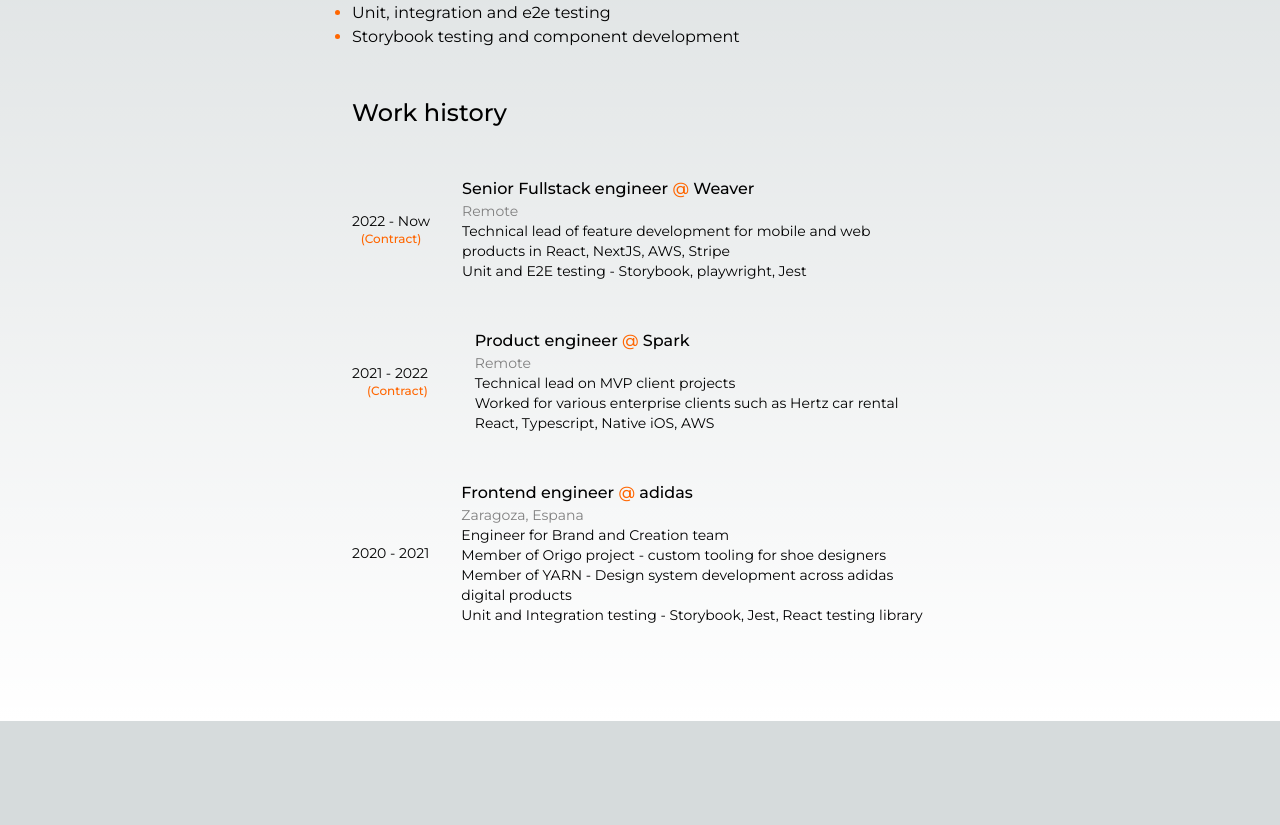
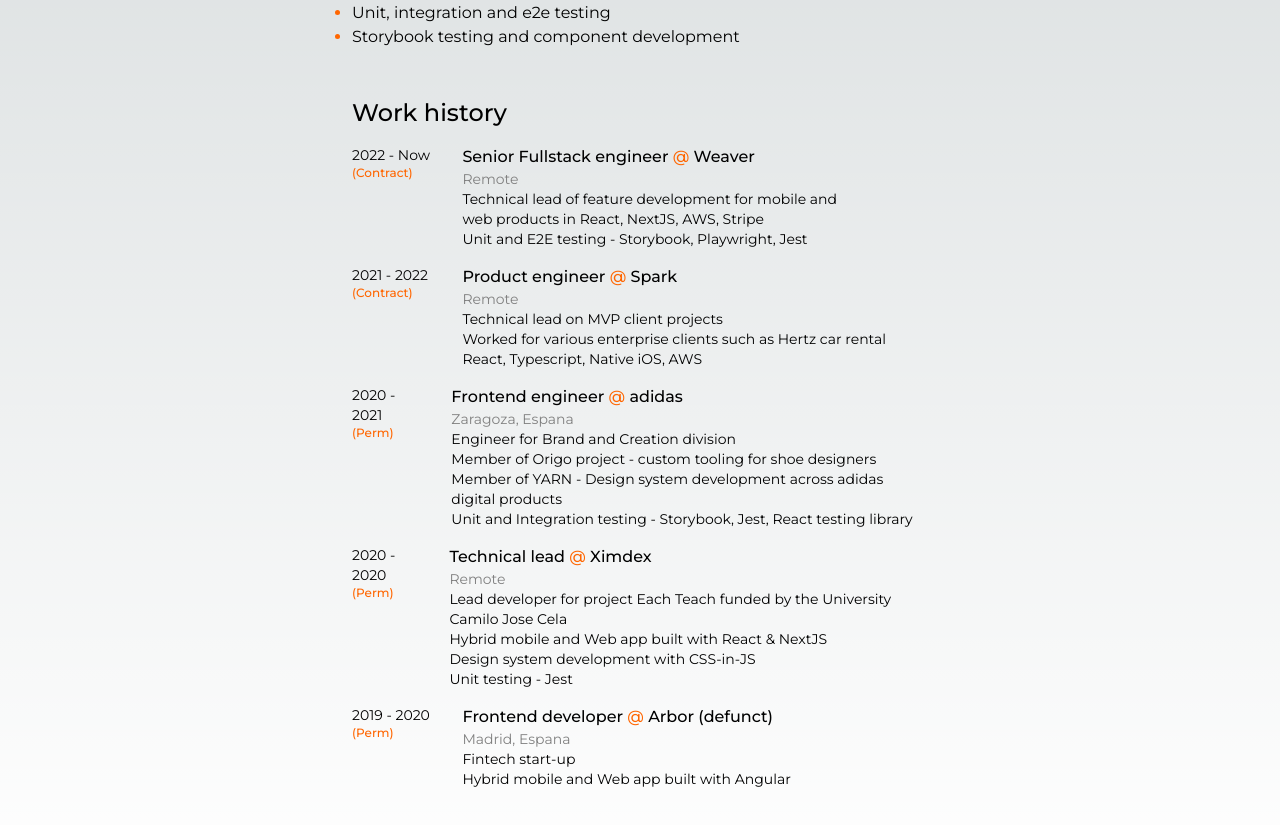
Before and after one commit to DermotBoyle/personal-site, a Next.js app: page /about in a window 1280 px wide. Shown: the part 307-1132 px from the top of the page. Before the commit the page ends 1028 px from the top, so only its background shows below. Built offline with nearby package versions, Linux system fonts and the light colour scheme; a web font is replaced by a local one.

Commit message:
added new image

```diff
--- a/app/about/page.tsx
+++ b/app/about/page.tsx
@@ -20,26 +20,27 @@
 
       <section className='md:w-[45vw] w-[80vw] mt-12 mb-24'>
         <h3 className='text-2xl font-medium'>Work history</h3>
+
         <ul>
-          <li className='grid grid-flow-col items-center pt-12 gap-8'>
-            <div>
+          <li className='flex pt-4'>
+            <div className='mr-6 w-[15%] flex flex-col items-start'>
               <p className='text-sm'>2022 - Now</p>
-              <p className='text-xs m-auto text-orange-accent font-medium text-center'>(Contract)</p>
+              <p className='text-xs text-orange-accent font-medium text-center'>(Contract)</p>
             </div>
-            <div className='col-span-2 align-start'>
+            <div className='w-[70%]'>
               <a className='hover:underline underline-offset-2 decoration-2 font-medium' href='https://weaver.build' rel='noopener' target='_blank'>Senior Fullstack engineer <span className='text-orange-accent'>@</span> Weaver</a>
               <p className='text-secondary text-sm'>Remote</p>
               <p className='text-sm'>Technical lead of feature development for mobile and web products in React, NextJS, AWS, Stripe</p>
-              <p className='text-sm'>Unit and E2E testing - Storybook, playwright, Jest</p>
+              <p className='text-sm'>Unit and E2E testing - Storybook, Playwright, Jest</p>
             </div>
           </li>
 
-          <li className='grid grid-flow-col gap-8 items-center pt-12'>
-            <div>
+          <li className='flex pt-4'>
+            <div className='mr-6 w-[15%] flex flex-col items-start'>
               <p className='text-sm'>2021 - 2022</p>
-              <p className='text-xs m-auto text-orange-accent font-medium text-center'>(Contract)</p>
+              <p className='text-xs text-orange-accent font-medium text-center'>(Contract)</p>
             </div>
-            <div className='col-span-2'>
+            <div className='col-span-11'>
               <a className='hover:underline underline-offset-2 decoration-2 font-medium' href='https://weaver.build' rel='noopener' target='_blank'>Product engineer <span className='text-orange-accent'>@</span> Spark</a>
               <p className='text-secondary text-sm'>Remote</p>
               <p className='text-sm'>Technical lead on MVP client projects</p>
@@ -48,15 +49,46 @@
             </div>
           </li>
 
-          <li className='grid grid-flow-col gap-8 items-center pt-12'>
-            <p className='text-sm'>2020 - 2021</p>
+          <li className='flex pt-4'>
+            <div className='mr-6 w-[15%] flex flex-col items-start'>
+              <p className='text-sm'>2020 - 2021</p>
+              <p className='text-xs text-orange-accent font-medium text-center'>(Perm)</p>
+            </div>
             <div className='col-span-2'>
               <a className='hover:underline underline-offset-2 decoration-2 font-medium' href='https://adidas.com' rel='noopener' target='_blank'>Frontend engineer <span className='text-orange-accent'>@</span> adidas</a>
               <p className='text-secondary text-sm'>Zaragoza, Espana</p>
-              <p className='text-sm'>Engineer for Brand and Creation team</p>
+              <p className='text-sm'>Engineer for Brand and Creation division</p>
               <p className='text-sm'>Member of Origo project - custom tooling for shoe designers</p>
               <p className='text-sm'>Member of YARN - Design system development across adidas digital products</p>
               <p className='text-sm'>Unit and Integration testing - Storybook, Jest, React testing library</p>
+            </div>
+          </li>
+
+          <li className='flex pt-4'>
+            <div className='mr-6 w-[15%] flex flex-col items-start'>
+              <p className='text-sm'>2020 - 2020</p>
+              <p className='text-xs text-orange-accent font-medium text-center'>(Perm)</p>
+            </div>
+            <div className='col-span-2'>
+              <a className='hover:underline underline-offset-2 decoration-2 font-medium' href='https://fundacionucjc.org/en/teacher-training/' rel='noopener' target='_blank'>Technical lead <span className='text-orange-accent'>@</span> Ximdex</a>
+              <p className='text-secondary text-sm'>Remote</p>
+              <p className='text-sm'>Lead developer for project Each Teach funded by the University Camilo Jose Cela</p>
+              <p className='text-sm'>Hybrid mobile and Web app built with React & NextJS</p>
+              <p className='text-sm'>Design system development with CSS-in-JS</p>
+              <p className='text-sm'>Unit testing - Jest</p>
+            </div>
+          </li>
+
+          <li className='flex pt-4'>
+            <div className='mr-6 w-[15%] flex flex-col items-start'>
+              <p className='text-sm'>2019 - 2020</p>
+              <p className='text-xs text-orange-accent font-medium text-center'>(Perm)</p>
+            </div>
+            <div className='col-span-2'>
+              <a className='hover:underline underline-offset-2 decoration-2 font-medium' href='https://www.linkedin.com/company/arbor-fintech/' rel='noopener' target='_blank'>Frontend developer <span className='text-orange-accent'>@</span> Arbor (defunct)</a>
+              <p className='text-secondary text-sm'>Madrid, Espana</p>
+              <p className='text-sm'>Fintech start-up</p>
+              <p className='text-sm'>Hybrid mobile and Web app built with Angular</p>
             </div>
           </li>
         </ul>
--- a/app/page.tsx
+++ b/app/page.tsx
@@ -1,17 +1,16 @@
 'use client'
 import dynamic from "next/dynamic"
-
 
 const CalendlyPopUp = dynamic(() => import("./common/components/Calendly"), { ssr: false, }); // No ssr
 
 export default function Home() {
   return (
     <main className="flex flex-col items-center px-24">
-      <section className="md:w-[45vw] w-[80vw] mt-24 mb-24">
-        <p className="text-xl text-secondary">
+      <section className="md:w-[45vw] w-[80vw] mt-24 mb-24 relative">
+        <p className="text-xl text-secondary z-1">
           Hi, my name is
         </p>
-        <h3 className="text-4xl mt-4 font-semibold">
+        <h3 className="text-4xl mt-4 font-semibold z-1">
           Dermot Boyle.
         </h3>
         <h3 className="text-4xl mt-4 text-secondary">
@@ -20,8 +19,10 @@
         <p className="mt-6 text-secondary">For me, it's all about crafting top-notch products that fit perfectly for <b className="text-white">start-ups,</b> <b className="text-white">small businesses,</b> and <b className="text-white">enterprises.</b> I bring a ton of value as a team player, making sure every project is a real game-changer.
         </p>
         <p className="mt-4 text-secondary">
-        Currently, I'm working on an exciting hybrid mobile and web application project at <b className='text-orange-accent underline underline-offset-4 hover:cursor-pointer'><a rel="noreferrer noopener" target="_blank" href="https://www.weaver.build/">Weaver.</a></b>
+          Currently, I'm working on an exciting hybrid mobile and web application project at <b className='text-orange-accent underline underline-offset-4 hover:cursor-pointer'><a rel="noreferrer noopener" target="_blank" href="https://www.weaver.build/">Weaver.</a></b>
         </p>
+        <div className="hidden md:block shadow-2xl shadow-black absolute opacity-30 rounded-full top-[-2vh] right-[-20vw] w-[40vw] h-[40vw] bg-center bg-[url('/images/Dermot_Logo.png')] z-[-1]">
+        </div>
       </section>
       <CalendlyPopUp />
     </main>
```
Also changed, not shown: public/images/Dermot_Logo.png (added).
